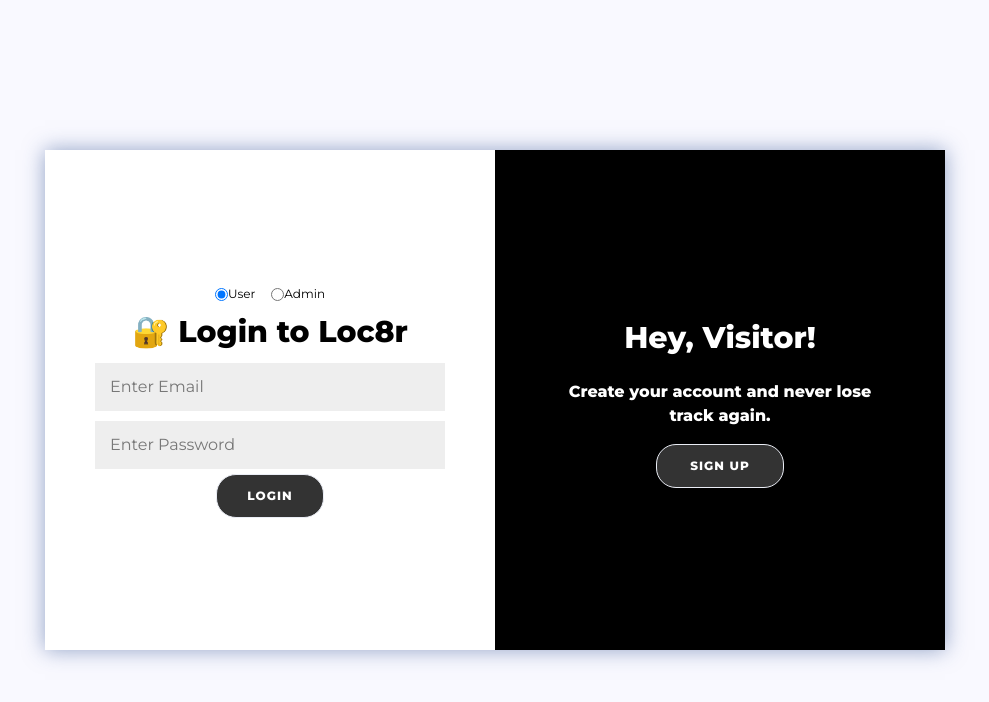
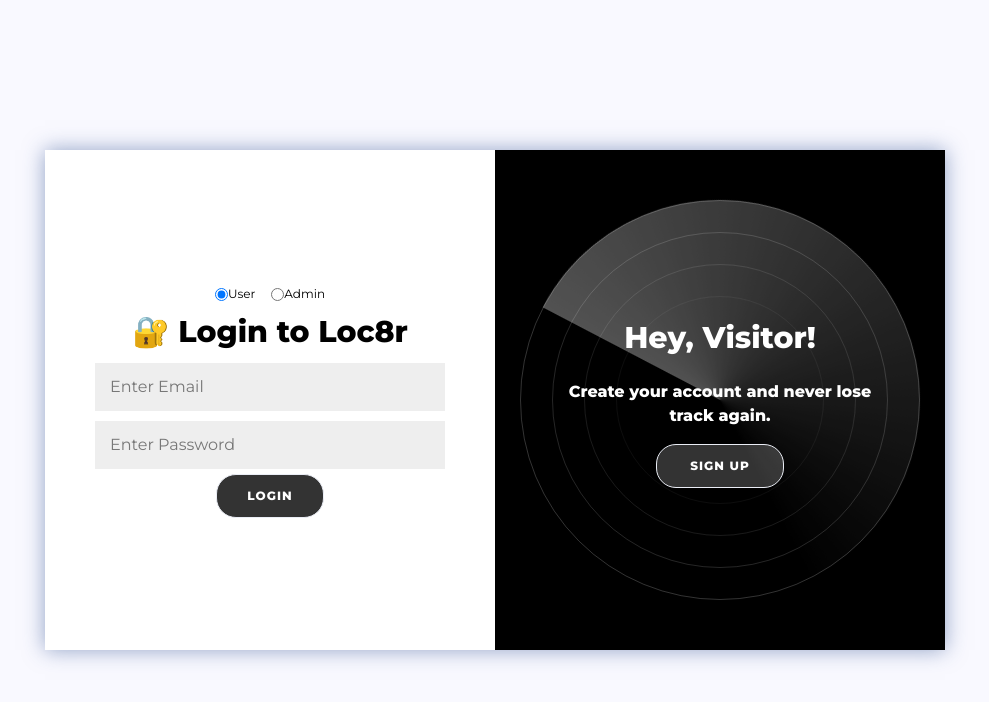
Before and after one commit to vaibhavijha21/Loc8r, a React (Vite) app in the folder frontend/: page /login in a window 1280 px wide. Shown: the top 702 px of the page, without its empty margins (145-1134 px from the left). Built offline with nearby package versions, Linux system fonts and the light colour scheme.

Commit message:
improved css of authentication page

```diff
--- a/frontend/src/components1/BackendAuthentication.jsx
+++ b/frontend/src/components1/BackendAuthentication.jsx
@@ -347,11 +347,29 @@ const BackendAuthentication = ({ setIsAuthenticated }) => {
 					<div className="overlay-container">
 						<div className="overlay">
 							<div className="overlay-panel overlay-left">
+								<div className="absolute inset-0 flex items-center justify-center pointer-events-none">
+    <div className="relative w-[260px] h-[260px] sm:w-[320px] sm:h-[320px] md:w-[400px] md:h-[400px]">
+      <div className="absolute inset-0 rounded-full border border-white/20"></div>
+      <div className="absolute inset-8 rounded-full border border-white/15"></div>
+      <div className="absolute inset-16 rounded-full border border-white/10"></div>
+      <div className="absolute inset-24 rounded-full border border-white/5"></div>
+      <div className="absolute inset-0 rounded-full origin-center animate-sweep bg-gradient-to-tr from-white/20 to-transparent"></div>
+    </div>
+  </div>
 								<h1 className="font-bold text-3xl py-2 mt-2">Welcome Back!</h1>
 								<p className="font-bold p-4">Login to recover. Login to reunite.</p>
 								<button className="text-white bg-blue-600 p-2 w-32 rounded-lg mb-2" onClick={handleSignInClick}>Log In</button>
 							</div>
 							<div className="overlay-panel overlay-right">
+								<div className="absolute inset-0 flex items-center justify-center pointer-events-none">
+    <div className="relative w-[260px] h-[260px] sm:w-[320px] sm:h-[320px] md:w-[400px] md:h-[400px]">
+      <div className="absolute inset-0 rounded-full border border-white/20"></div>
+      <div className="absolute inset-8 rounded-full border border-white/15"></div>
+      <div className="absolute inset-16 rounded-full border border-white/10"></div>
+      <div className="absolute inset-24 rounded-full border border-white/5"></div>
+      <div className="absolute inset-0 rounded-full origin-center animate-sweep bg-gradient-to-tr from-white/20 to-transparent"></div>
+    </div>
+  </div>
 								<h1 className="font-bold text-3xl py-2 mt-2">Hey, Visitor!</h1>
 								<p className="font-bold p-4">Create your account and never lose track again.</p>
 								<button className="text-white bg-blue-600 p-2 w-32 rounded-lg mb-2" onClick={handleSignUpClick}>Sign Up</button>
```
